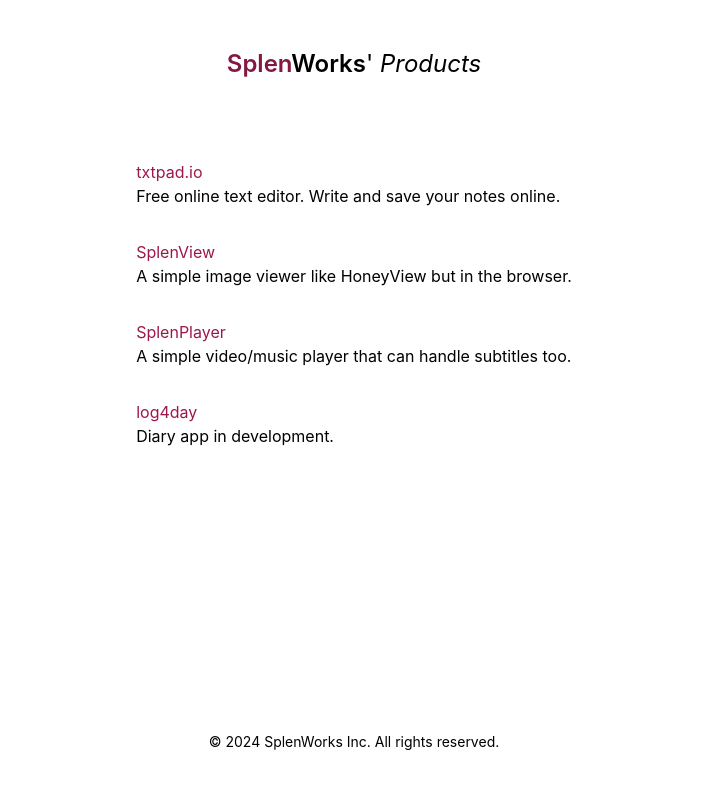
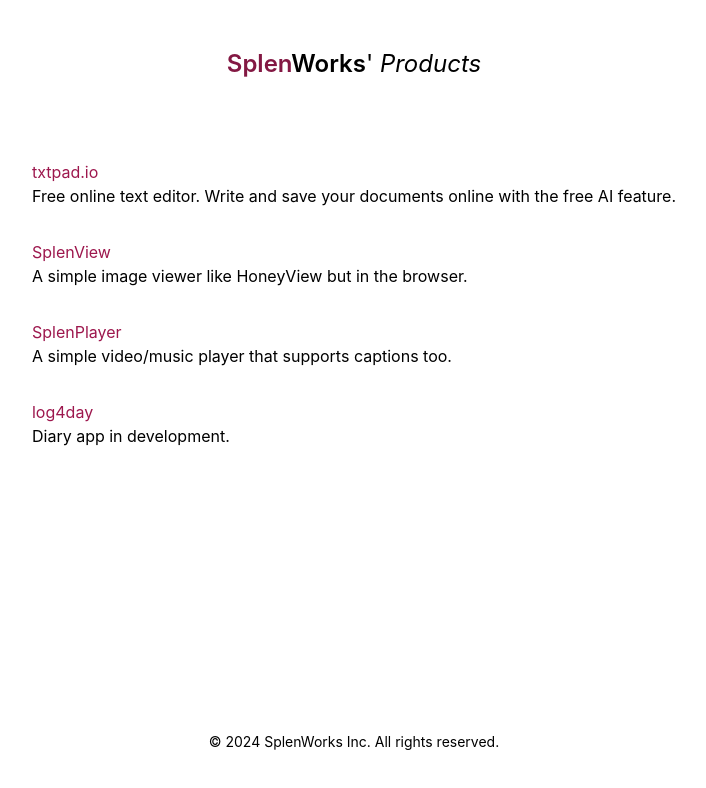
Before and after one commit to Splenworks/splenworks, a React (Vite) app: page / in a window 1280 px wide. Shown: the top 788 px of the page, without its empty margins (286-992 px from the left). Built offline with nearby package versions, Linux system fonts and the light colour scheme.

Commit message:
update descriptions for text editor and media player features

```diff
--- a/src/Home/index.tsx
+++ b/src/Home/index.tsx
@@ -23,7 +23,8 @@
                   className=""
                 />
                 <p>
-                  Free online text editor. Write and save your notes online.
+                  Free online text editor. Write and save your documents online
+                  with the free AI feature.
                 </p>
               </li>
               <li>
@@ -40,9 +41,7 @@
                   text="SplenPlayer"
                   newTab
                 />
-                <p>
-                  A simple video/music player that can handle subtitles too.
-                </p>
+                <p>A simple video/music player that supports captions too.</p>
               </li>
               <li>
                 <HyperLink url="https://log4day.com" text="log4day" disabled />
```
